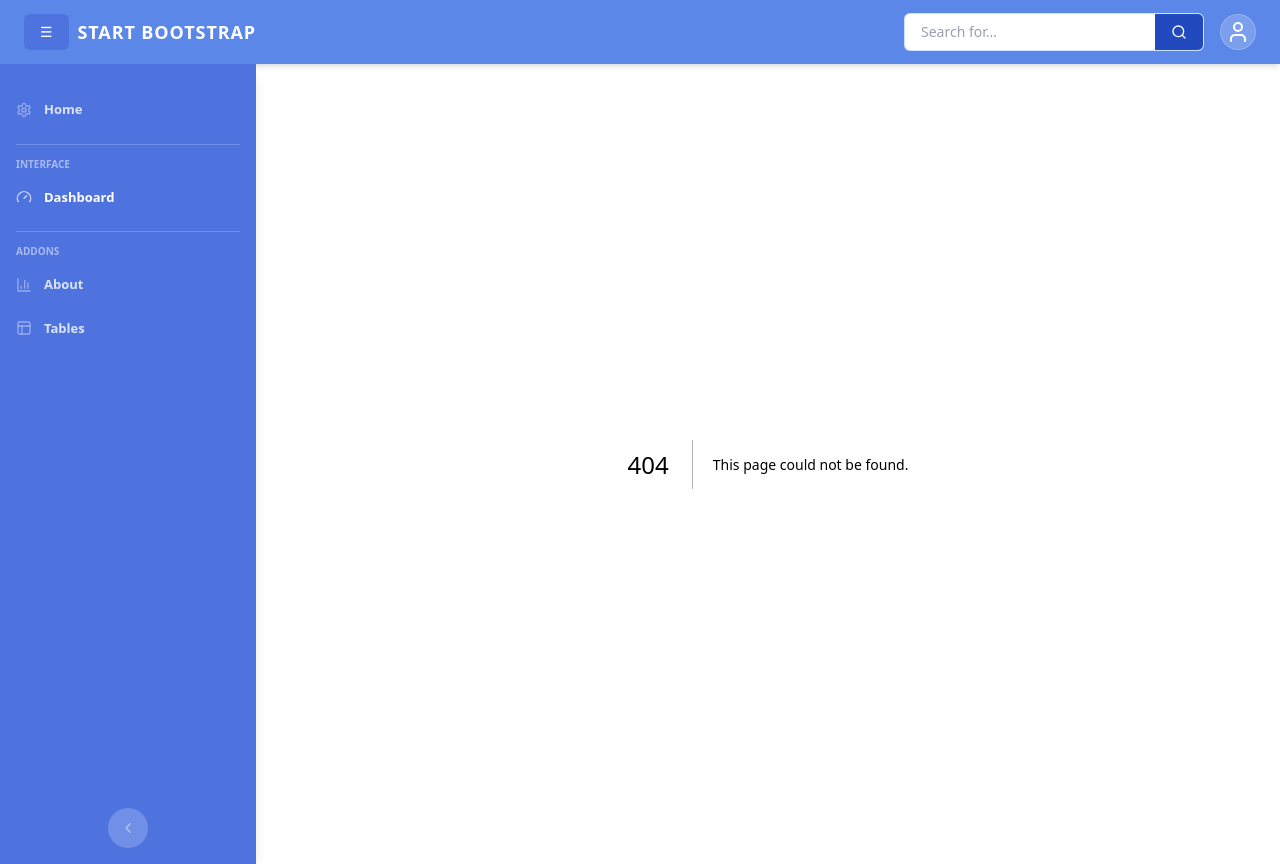
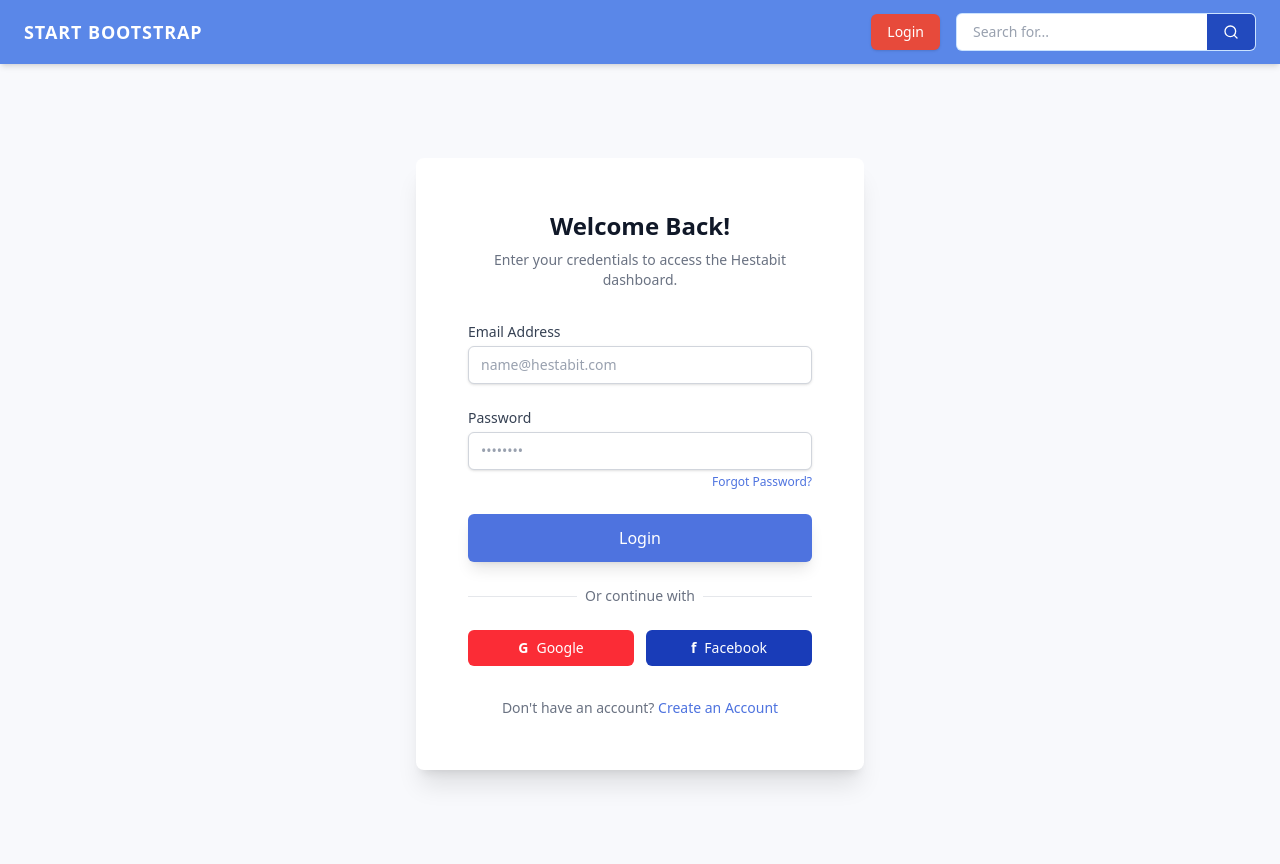
Before and after one commit to abhishekrhestabit/Hestabit-training, a Next.js app in the folder week3/week3-next-tailwind-frontend/: page /login in a window 1280 px wide. Before the commit this address had no page. Built offline with nearby package versions, Linux system fonts and the light colour scheme.

Commit message:
Week 3 Completed

```diff
--- /dev/null
+++ b/week3/week3-next-tailwind-frontend/app/login/page.jsx
@@ -0,0 +1,83 @@
+"use client";
+import React from 'react';
+import Card from '@/components/ui/Card';
+import Button from '@/components/ui/Button';
+import Input from '@/components/ui/Input';
+import Link from 'next/link';
+export default function LoginPage() {
+  return (
+    <div className="min-h-screen  flex items-center justify-center p-4">
+
+      {/* Container Card */}
+      <div className="w-full  max-w-md">
+        <Card className="overflow-hidden rounded-lg shadow-xl  shadow-2xl border-0">
+          <div className="p-8">
+
+            {/* Header */}
+            <div className="text-center mb-8">
+              <h1 className="text-2xl font-bold text-gray-900 mb-2">Welcome Back!</h1>
+              <p className="text-sm text-gray-500">Enter your credentials to access the Hestabit dashboard.</p>
+            </div>
+
+            {/* Login Form */}
+            <form className="space-y-6">
+              <Input
+                label="Email Address"
+                type="email"
+                placeholder="name@hestabit.com"
+                required
+              />
+
+              <div>
+                <Input
+                  label="Password"
+                  type="password"
+                  placeholder="••••••••"
+                  required
+                />
+                <div className="flex justify-end mt-1">
+                  <a href="#" className="text-xs text-[#4e73df] hover:underline">Forgot Password?</a>
+                </div>
+              </div>
+
+              {/* Login Button */}
+              <Link href="/dashboard">
+                <Button variant="primary" className="w-full shadow-lg" size="lg" >
+                  Login
+                </Button>
+              </Link>
+              {/* Divider */}
+              <div className="relative my-6">
+                <div className="absolute inset-0 flex items-center">
+                  <div className="w-full border-t border-gray-200"></div>
+                </div>
+                <div className="relative flex justify-center text-sm">
+                  <span className="px-2 bg-white text-gray-500">Or continue with</span>
+                </div>
+              </div>
+
+              {/* Social Login Buttons */}
+              <div className="grid grid-cols-2 gap-3">
+                <Button variant="secondary" className="bg-red-500 hover:bg-red-600 text-white border-none flex gap-2 justify-center">
+                  <span className="font-bold">G</span> Google
+                </Button>
+                <Button variant="secondary" className="bg-blue-800 hover:bg-blue-900 text-white border-none flex gap-2 justify-center">
+                  <span className="font-bold">f</span> Facebook
+                </Button>
+              </div>
+
+            </form>
+
+            {/* Footer Links */}
+            <div className="mt-8 text-center text-sm">
+              <span className="text-gray-500">Don't have an account? </span>
+              <a href="#" className="text-[#4e73df] font-medium hover:underline">Create an Account</a>
+            </div>
+
+          </div>
+        </Card>
+      </div>
+
+    </div>
+  );
+}
--- a/week3/week3-next-tailwind-frontend/components/ui/Navbar.jsx
+++ b/week3/week3-next-tailwind-frontend/components/ui/Navbar.jsx
@@ -1,25 +1,71 @@
 'use client';
-import Button from './Button';
-import Sidebar from './Sidebar';
-export default function Navbar({toggleSidebar}) {
+import { usePathname } from 'next/navigation';
+import Link from 'next/link';
+import Button from '@/components/ui/Button'; // Fixed import casing
+
+export default function Navbar({ toggleSidebar }) {
+  const pathname = usePathname();
+
+  // Logic 1: Are we on the Dashboard?
+  const isDashboard = pathname?.startsWith('/dashboard');
+
+  // Logic 2: Are we on the Home Page?
+  const isHomePage = pathname === '/';
+
   return (
-    // fixed top-0 w-full: Forces the navbar to span 100% width at the very top
-    // z-30: Higher than the sidebar (z-20)
-    <header className=" top-0 left-0 w-full h-16 bg-[#5a87e8] shadow-md flex items-center justify-between px-6 ">
-
-
+    // Dynamic Class:
+    // If Home Page -> bg-gray-900 (Matches Hero Section)
+    // If Dashboard -> bg-[#5a87e8] (Brand Blue)
+    // transition-colors -> Makes the color switch smooth instead of snapping
+    <header
+      className={`
+        top-0 left-0 w-full h-16 shadow-md flex items-center justify-between px-6 z-30 transition-colors duration-300
+        ${isHomePage ? 'bg-gray-900' : 'bg-[#5a87e8]'}
+      `}
+    >
 
       {/* 1. Brand Title */}
       <div className="text-white text-lg font-bold uppercase tracking-wider flex items-center gap-2">
-        <Button variant='primary' className='' onClick={toggleSidebar}><span className=''>☰</span></Button>
+        {isDashboard && (
+          <Button
+            variant='primary'
+            className='bg-transparent hover:bg-white/20 border-none p-2 h-auto'
+            onClick={toggleSidebar}
+          >
+            <span className='text-xl'>☰</span>
+          </Button>
+        )}
+
+        <Link href="/" className="hover:opacity-80 transition-opacity">
           <span>Start Bootstrap</span>
+        </Link>
       </div>
 
-      {/* 2. Right Side: Search + Profile */}
+      {/* 2. Right Side: Search + Actions */}
       <div className="flex items-center space-x-4">
 
-        {/* Search Bar */}
-        <div className="hidden md:flex bg-white rounded-md overflow-hidden w-[300px] border border-blue-400/30">
+        {/* --- CONDITIONAL LOGIN BUTTON --- */}
+        {!isDashboard && (
+          <Link href="/login">
+            <Button
+              variant="danger"
+              size="md"
+              // Fixed: Removed invalid 'text-black-100' and replaced with 'text-gray-900'
+              className={`
+                border-none font-bold shadow-sm transition-colors duration-300
+                ${isHomePage
+                  ? 'bg-blue-600 text-white hover:bg-blue-500' // Dark theme button
+                  : 'bg-danger text-[#4e73df] hover:bg-gray-100 hover:text-gray-900' // Light theme button
+                }
+              `}
+            >
+              Login
+            </Button>
+          </Link>
+        )}
+
+        {/* Search Bar - Hidden on mobile (sm:hidden) */}
+        <div className="hidden sm:flex bg-white rounded-md overflow-hidden w-[300px] border border-blue-400/30">
           <input
             type="text"
             placeholder="Search for..."
@@ -33,17 +79,19 @@
           </button>
         </div>
 
-        {/* User Profile */}
+        {/* User Profile - Only visible on Dashboard */}
+        {isDashboard && (
           <div className="flex items-center cursor-pointer">
-          <a href="/dashboard/profile">
+            <Link href="/dashboard/profile">
               <div className="h-9 w-9 rounded-full overflow-hidden bg-white/20 flex items-center justify-center text-white hover:bg-white/30 transition border border-white/20">
                  <svg xmlns="http://www.w3.org/2000/svg" width="24" height="24" viewBox="0 0 24 24" fill="none" stroke="currentColor" strokeWidth="2" strokeLinecap="round" strokeLinejoin="round">
                    <path d="M19 21v-2a4 4 0 0 0-4-4H9a4 4 0 0 0-4 4v2" />
                    <circle cx="12" cy="7" r="4" />
                  </svg>
               </div>
-          </a>
+            </Link>
           </div>
+        )}
 
       </div>
 
--- a/week3/week3-next-tailwind-frontend/components/ui/Sidebar.jsx
+++ b/week3/week3-next-tailwind-frontend/components/ui/Sidebar.jsx
@@ -1,10 +1,15 @@
 'use client';
 import Link from 'next/link';
-import { use, useState } from 'react';
+import { usePathname } from 'next/navigation'; // Import hook to check current URL
 
-export default function Sidebar({isopen, toggleSidebar}) {
 
-  if (!isopen) return null;
+export default function Sidebar({ isopen, toggleSidebar }) {
+
+  if (isopen) return null;
+  const pathname = usePathname();
+  const isDashboard = pathname?.startsWith('/dashboard');
+  if (!isDashboard) return null;
+
 
   return (
 
```
Lines whose indentation alone changed are shown as unchanged.
